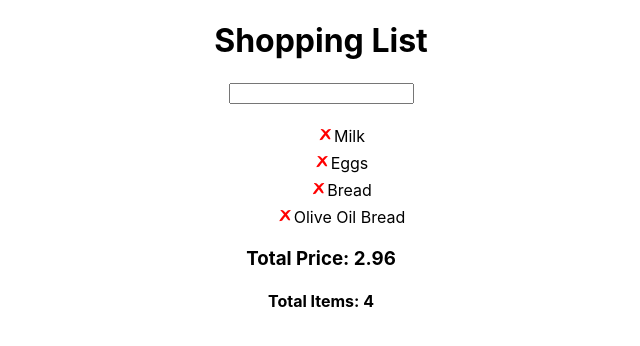
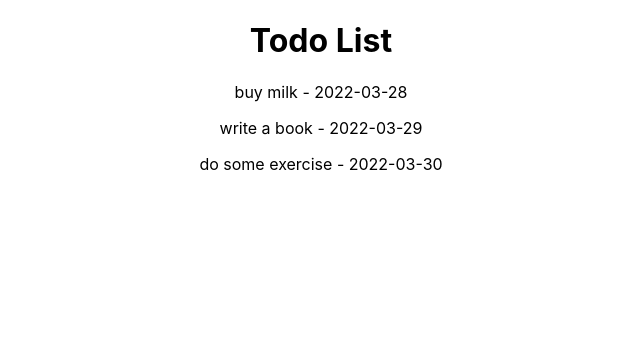
Before and after one commit to codehvila/Shopping-List, a React (Create React App) app: page / in a window 1280 px wide. Shown: the top 346 px of the page, without its empty margins (319-959 px from the left). Built offline with nearby package versions, Linux system fonts and the light colour scheme.

Commit message:
create a todo list

```diff
--- a/package.json
+++ b/package.json
@@ -6,6 +6,7 @@
     "@testing-library/jest-dom": "^5.16.3",
     "@testing-library/react": "^12.1.4",
     "@testing-library/user-event": "^13.5.0",
+    "luxon": "^2.3.1",
     "react": "^17.0.2",
     "react-dom": "^17.0.2",
     "react-scripts": "5.0.0",
--- a/src/App.js
+++ b/src/App.js
@@ -1,73 +1,46 @@
 import "./App.css";
-import { atom, selector, useRecoilState, useRecoilValue } from "recoil";
+import { atom, selector, useRecoilValue } from "recoil";
+import { DateTime } from "luxon";
 
-const priceList = {
-  Milk: 0.76,
-  Eggs: 1.25,
-  Bread: 0.45,
-  "Olive Oil Bread": 0.5,
-};
+const currentTime = DateTime.local();
 
-const shoppingList = atom({
-  key: "shoppingList",
-  default: ["Milk", "Eggs", "Bread", "Olive Oil Bread"],
+const sortValue = atom({
+  key: "sortValue",
+  default: "ASC",
 });
 
-const amount = selector({
-  key: "amount",
+const sortedTodoList = selector({
+  key: "sortedTodoList",
   get: ({ get }) => {
-    return {
-      totalPrice: get(shoppingList)
-        .map((food) => {
-          return priceList[food] || 0;
-        })
-        .reduce((current, sum) => {
-          return sum + current;
-        }, 0),
-      totalItems: get(shoppingList).length,
-    };
+    const sortedType = get(sortValue);
+    const todos = get(todoList);
+
+    return sortedType === "ASC"
+      ? [...todos].sort((a, b) => a.createdAt - b.createdAt)
+      : todos.slice().sort((a, b) => b.createdAt - a.createdAt);
   },
 });
 
+const todoList = atom({
+  key: "todoList",
+  default: [
+    { name: "buy milk", createdAt: currentTime },
+    { name: "write a book", createdAt: currentTime.plus({ days: 1 }) },
+    { name: "do some exercise", createdAt: currentTime.plus({ days: 2 }) },
+  ],
+});
+
 function App() {
-  const [myShoppingList, setMyShoppingList] = useRecoilState(shoppingList);
-  const total = useRecoilValue(amount);
-
-  const removeItem = (item) => () => {
-    const itemIndex = myShoppingList.findIndex((element) => element === item);
-    // setMyShoppingList(() => {
-    //   return myShoppingList
-    //     .slice(0, itemIndex)
-    //     .concat(myShoppingList.slice(itemIndex + 1));
-    // });
-    setMyShoppingList([
-      ...myShoppingList.slice(0, itemIndex),
-      ...myShoppingList.slice(itemIndex + 1),
-    ]);
-  };
-
-  const handleKeyDown = (event) => {
-    if (event.key === "Enter") {
-      setMyShoppingList([...myShoppingList, event.target.value]);
-    }
-    if (event.key === "Delete") {
-      event.target.value = "";
-    }
-  };
+  const mySortedTodoList = useRecoilValue(sortedTodoList);
 
   return (
     <div className="App">
-      <h1>Shopping List</h1>
-      <input type="text" className="inputbox" onKeyDown={handleKeyDown} />
-      <ul className="list">
-        {myShoppingList.map((item, i) => (
-          <li className="item" key={i} onClick={removeItem(item)}>
-            {item}
-          </li>
-        ))}
-      </ul>
-      <h3>Total Price: {total.totalPrice}</h3>
-      <h4>Total Items: {total.totalItems}</h4>
+      <h1>Todo List</h1>
+      {mySortedTodoList.map((item, index) => (
+        <p key={index}>
+          {item.name} - {item.createdAt.toISODate()}
+        </p>
+      ))}
     </div>
   );
 }
```
Also changed, not shown: 1 other file (tests, documents, lock files or other folders).
